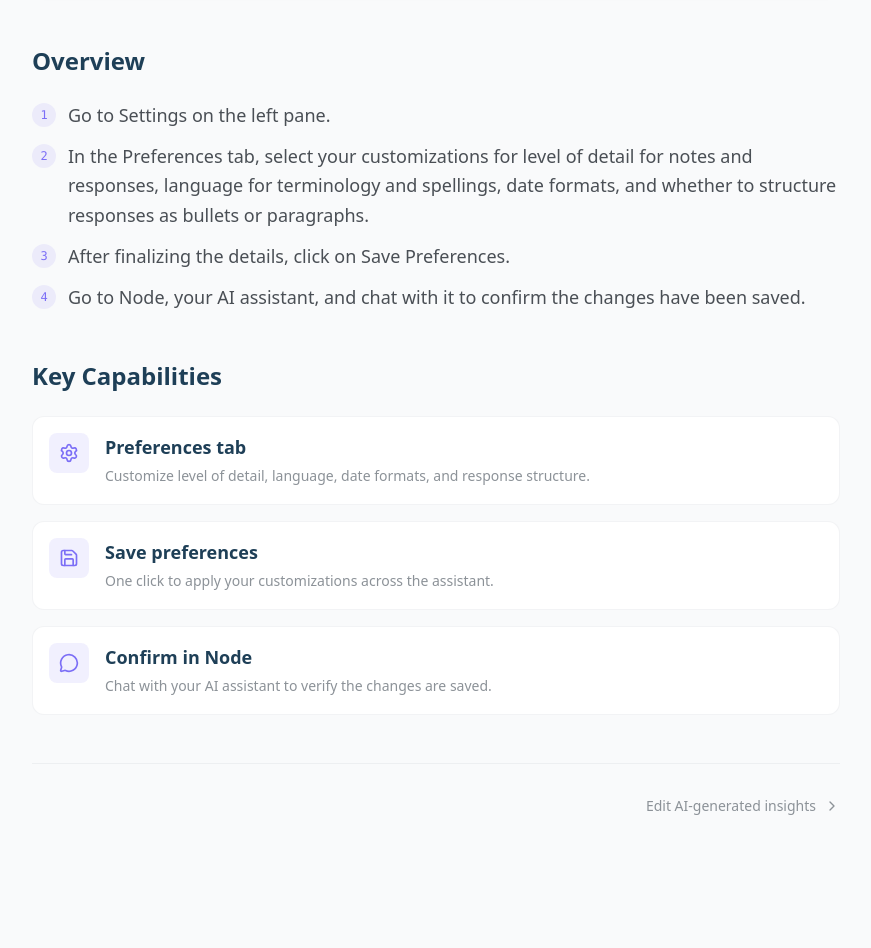
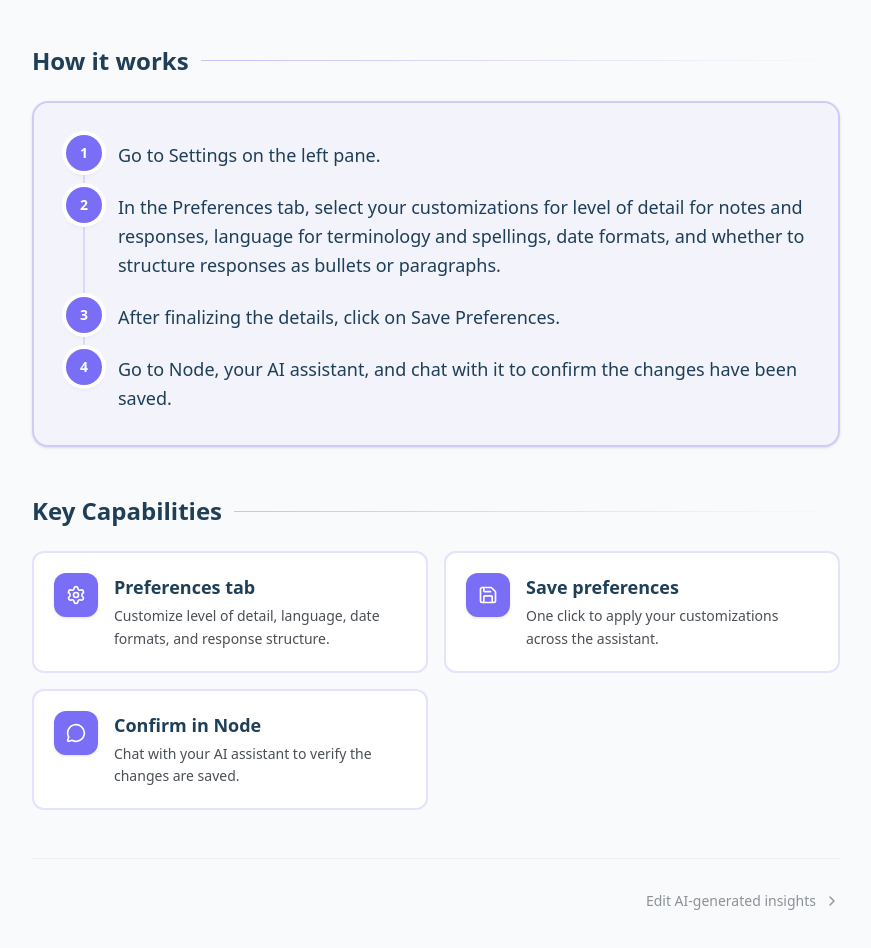
Before and after one commit to corenodal/nodal-website, a React (Vite) app: page /docs in a window 1280 px wide. Shown: the part 800-1748 px from the top of the page, without its empty margins (344-1215 px from the left). Before the commit the page ends 1664 px from the top, so only its background shows below. Built offline with nearby package versions, Linux system fonts and the light colour scheme.

Commit message:
actual content - 2

```diff
--- a/src/pages/Docs.tsx
+++ b/src/pages/Docs.tsx
@@ -285,7 +285,7 @@ export const Docs = () => {
               <h1 className={`${t.heading} font-semibold text-nodal-blue mb-3`}>
                 {activeFeature.title}
               </h1>
-              <p className={`${t.body} text-nodal-graphite-soft font-light leading-relaxed`}>
+              <p className={`${t.body} text-nodal-graphite leading-relaxed`}>
                 {activeFeature.description}
               </p>
             </div>
@@ -307,68 +307,103 @@ export const Docs = () => {
             <div className="space-y-12">
               {/* Overview section */}
               <section>
-                <h2 className={`${t.subheading} font-semibold text-nodal-blue mb-6`}>
-                  Overview
+                <div className="flex items-center gap-3 mb-6">
+                  <h2 className={`${t.subheading} font-semibold text-nodal-blue`}>
+                    How it works
                   </h2>
-                <div className="space-y-8">
-                  {activeFeature.sections?.map((section, i) => (
-                    <div key={i}>
+                  <div className={`flex-1 h-px ${
+                    activeFeature.accent === 'nodal-violet'
+                      ? 'bg-gradient-to-r from-nodal-violet/40 to-transparent'
+                      : 'bg-gradient-to-r from-nodal-green/40 to-transparent'
+                  }`} />
+                </div>
+                <div className="space-y-6">
+                  {activeFeature.sections?.map((section, i) => {
+                    const accentBg = activeFeature.accent === 'nodal-violet' ? 'bg-nodal-violet' : 'bg-nodal-green';
+                    const accentBorder = activeFeature.accent === 'nodal-violet' ? 'border-nodal-violet/30' : 'border-nodal-green/30';
+                    const accentSoft = activeFeature.accent === 'nodal-violet' ? 'bg-nodal-violet/5' : 'bg-nodal-green/5';
+                    return (
+                      <div
+                        key={i}
+                        className={`relative rounded-2xl border-2 ${accentBorder} ${accentSoft} p-6 md:p-8 shadow-sm`}
+                      >
                         {section.title && (
-                        <h3 className={`${t.body} font-semibold text-nodal-blue mb-3`}>
+                          <h3 className={`${t.body} font-bold text-nodal-blue mb-6`}>
                             {section.title}
                           </h3>
                         )}
-                      <ol className="space-y-3">
+                        <ol className="relative space-y-4">
+                          {/* Connecting line */}
+                          <div
+                            className={`absolute left-[17px] top-8 bottom-8 w-0.5 ${
+                              activeFeature.accent === 'nodal-violet' ? 'bg-nodal-violet/20' : 'bg-nodal-green/20'
+                            }`}
+                            aria-hidden
+                          />
                           {section.steps.map((step, j) => (
-                          <li key={j} className="flex gap-3">
-                            <span className={`flex-shrink-0 w-6 h-6 rounded-full flex items-center justify-center text-xs font-mono mt-0.5 ${
-                              activeFeature.accent === 'nodal-violet'
-                                ? 'bg-nodal-violet/10 text-nodal-violet'
-                                : 'bg-nodal-green/10 text-nodal-green'
-                            }`}>
+                            <li key={j} className="relative flex gap-4 items-start">
+                              <span className={`relative z-10 flex-shrink-0 w-9 h-9 rounded-full flex items-center justify-center text-sm font-bold ${accentBg} text-white shadow-md ring-4 ring-white`}>
                                 {j + 1}
                               </span>
-                            <p className={`${t.body} text-nodal-graphite font-light leading-relaxed`}>
+                              <p className={`${t.body} text-nodal-blue leading-relaxed pt-1.5`}>
                                 {step}
                               </p>
                             </li>
                           ))}
                         </ol>
                       </div>
-                  ))}
-                  {activeFeature.details?.map((detail, i) => (
-                    <p key={i} className={`${t.body} text-nodal-graphite font-light leading-relaxed`}>
+                    );
+                  })}
+                  {activeFeature.details && activeFeature.details.length > 0 && (
+                    <div className={`rounded-2xl border-l-4 ${
+                      activeFeature.accent === 'nodal-violet' ? 'border-nodal-violet' : 'border-nodal-green'
+                    } bg-white p-6 md:p-8 shadow-sm space-y-3`}>
+                      {activeFeature.details.map((detail, i) => (
+                        <p key={i} className={`${t.body} text-nodal-blue leading-relaxed`}>
                           {detail}
                         </p>
                       ))}
+                    </div>
+                  )}
                 </div>
               </section>
 
               {/* Key capabilities */}
               <section>
-                <h2 className={`${t.subheading} font-semibold text-nodal-blue mb-6`}>
+                <div className="flex items-center gap-3 mb-6">
+                  <h2 className={`${t.subheading} font-semibold text-nodal-blue`}>
                     Key Capabilities
                   </h2>
-                <div className="grid gap-4">
+                  <div className={`flex-1 h-px ${
+                    activeFeature.accent === 'nodal-violet'
+                      ? 'bg-gradient-to-r from-nodal-violet/40 to-transparent'
+                      : 'bg-gradient-to-r from-nodal-green/40 to-transparent'
+                  }`} />
+                </div>
+                <div className="grid gap-4 md:grid-cols-2">
                   {activeFeature.bullets.map((bullet, i) => {
                     const Icon = bullet.icon;
                     return (
                       <div
                         key={i}
-                        className="flex items-start gap-4 p-4 rounded-xl bg-white border border-nodal-grey/50 hover:border-nodal-grey transition-colors"
+                        className={`flex items-start gap-4 p-5 rounded-xl bg-white border-2 transition-all hover:shadow-md ${
+                          activeFeature.accent === 'nodal-violet'
+                            ? 'border-nodal-violet/20 hover:border-nodal-violet/50'
+                            : 'border-nodal-green/20 hover:border-nodal-green/50'
+                        }`}
                       >
-                        <div className={`w-10 h-10 rounded-lg flex items-center justify-center flex-shrink-0 ${
+                        <div className={`w-11 h-11 rounded-xl flex items-center justify-center flex-shrink-0 shadow-sm ${
                           activeFeature.accent === 'nodal-violet'
-                            ? 'bg-nodal-violet/10 text-nodal-violet'
-                            : 'bg-nodal-green/10 text-nodal-green'
+                            ? 'bg-nodal-violet text-white'
+                            : 'bg-nodal-green text-white'
                         }`}>
                           <Icon className="w-5 h-5" />
                         </div>
                         <div>
-                          <p className={`${t.body} font-semibold text-nodal-blue mb-1`}>
+                          <p className={`${t.body} font-bold text-nodal-blue mb-1`}>
                             {bullet.label}
                           </p>
-                          <p className={`${t.ui} text-nodal-graphite-soft font-light leading-relaxed`}>
+                          <p className={`${t.ui} text-nodal-graphite leading-relaxed`}>
                             {bullet.detail}
                           </p>
                         </div>
```
Lines whose indentation alone changed are shown as unchanged.
